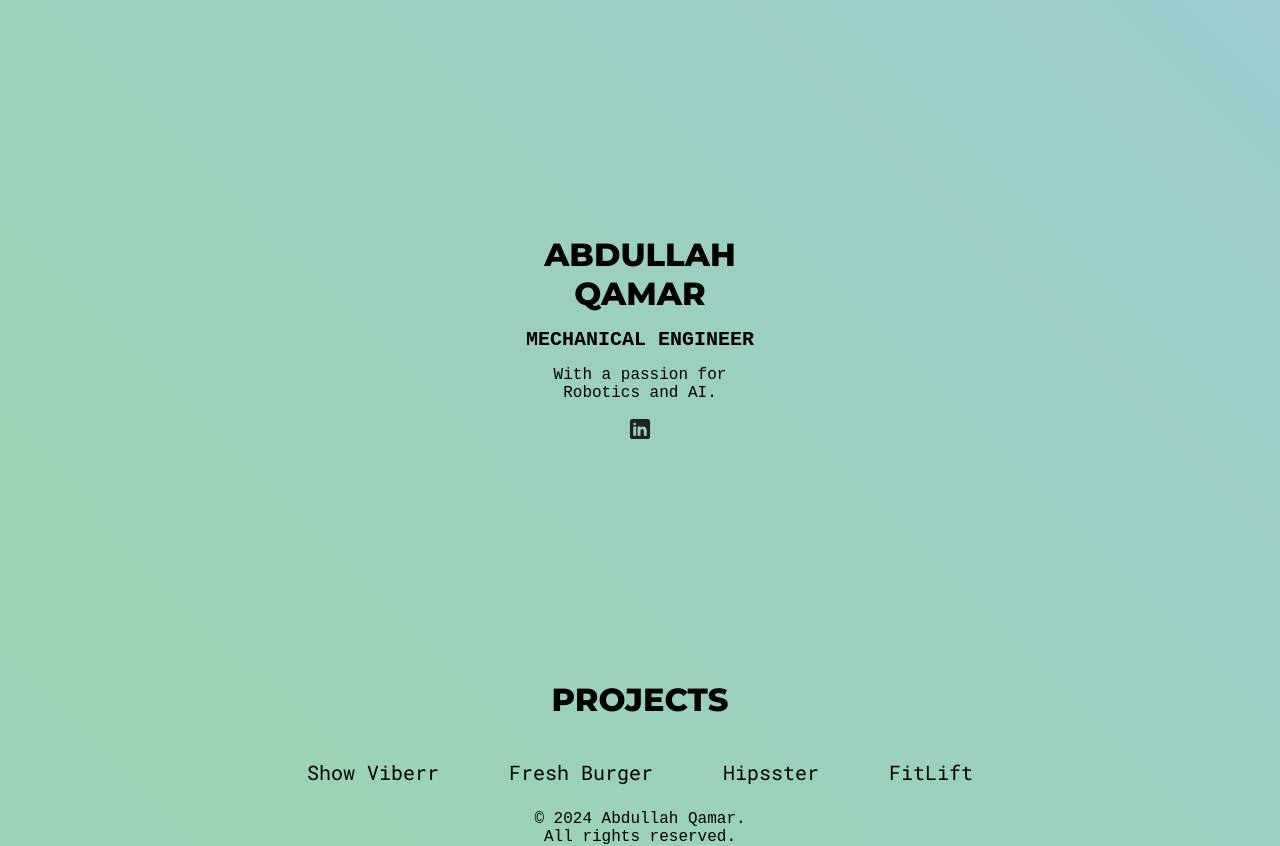
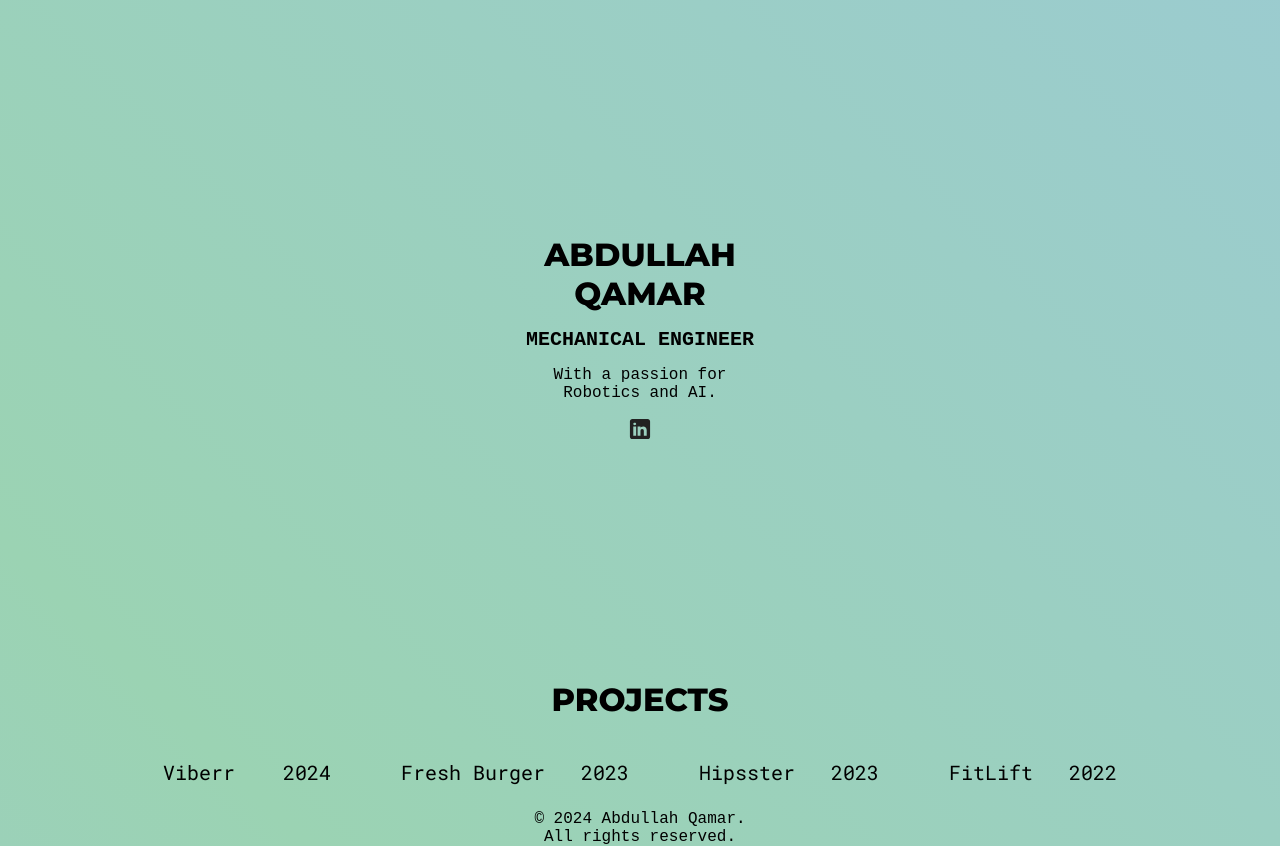
Before and after one commit to Abdullaqamar/portfolio, a React (Vite) app: page / in a window 1280 px wide. Built offline with nearby package versions, Linux system fonts and the light colour scheme.

Commit message:
Your commit message

```diff
--- a/src/Sections/projects/Projects.jsx
+++ b/src/Sections/projects/Projects.jsx
@@ -71,25 +71,25 @@ function Projects() {
       <div className={styles.projectsContainer}>
         <ProjectCard
           src={viberr}
-          h3="Show Viberr"
+          h3="Viberr &nbsp;&nbsp;&nbsp;2024"
           p="Streaming App"
           onButtonClick={() => handleOpenModal({ src: viberr, h3: "Viberr", p: "Streaming App" })}
         />
         <ProjectCard
           src={freshBurger}
-          h3="Fresh Burger"
+          h3="Fresh Burger&nbsp;&nbsp;&nbsp;2023"
           p="Hamburger Restaurant"
           onButtonClick={() => handleOpenModal({ src: freshBurger, h3: "Fresh Burger", p: "Hamburger Restaurant" })}
         />
         <ProjectCard
           src={hipsster}
-          h3="Hipsster"
+          h3="Hipsster&nbsp;&nbsp;&nbsp;2023"
           p="Glasses Shop"
           onButtonClick={() => handleOpenModal({ src: hipsster, h3: "Hipsster", p: "Glasses Shop" })}
         />
         <ProjectCard
           src={fitLift}
-          h3="FitLift"
+          h3="FitLift&nbsp;&nbsp;&nbsp;2022"
           p="Fitness App"
           onButtonClick={() => handleOpenModal({ src: fitLift, h3: "FitLift", p: "Fitness App" })}
         />
```
